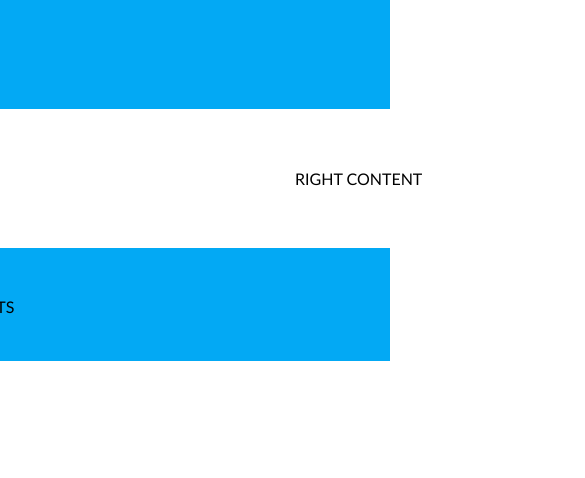
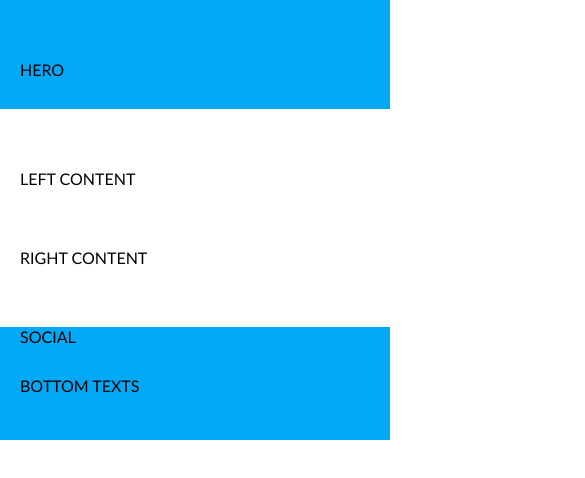
Before and after one commit to DonatasGr/8comming-soon, a plain HTML site: page index.html in a window 390 px wide. Shown: the top 478 px of the page, 585 px wide, since content can reach past the window. Drawn offline with Linux system fonts and the light colour scheme.

Commit message:
Full responsive design style

```diff
--- a/css/layout.css
+++ b/css/layout.css
@@ -24,3 +24,40 @@
             width: 40%;
             margin-left: 10%;
         }
+
+@media (max-width: 1100px) {
+    .container > .row {
+        width: 800px;
+        margin-left: calc(50% - 400px);
+    }
+}
+
+@media (max-width: 900px) {
+    .container > .row {
+        width: 600px;
+        margin-left: calc(50% - 300px);
+    }
+}
+
+@media (max-width: 700px) {
+    .container {
+        padding-left: 20px;
+        padding-right: 20px;
+    }
+    .container > .row-short {
+        width: 100%;
+        margin-left: 0;
+    }
+    .container > .row {
+        width: 100%;
+        margin-left: 0;
+    }
+    .container > .row > .column.left {
+        width: 100%;
+    }
+    .container > .row > .column.right {
+        width: 100%;
+        margin-left: 0%;
+        margin-top: calc(var(--section-padding) * 2);
+    }
+}
```
Also changed, not shown: index.html (+1 -0 lines).
